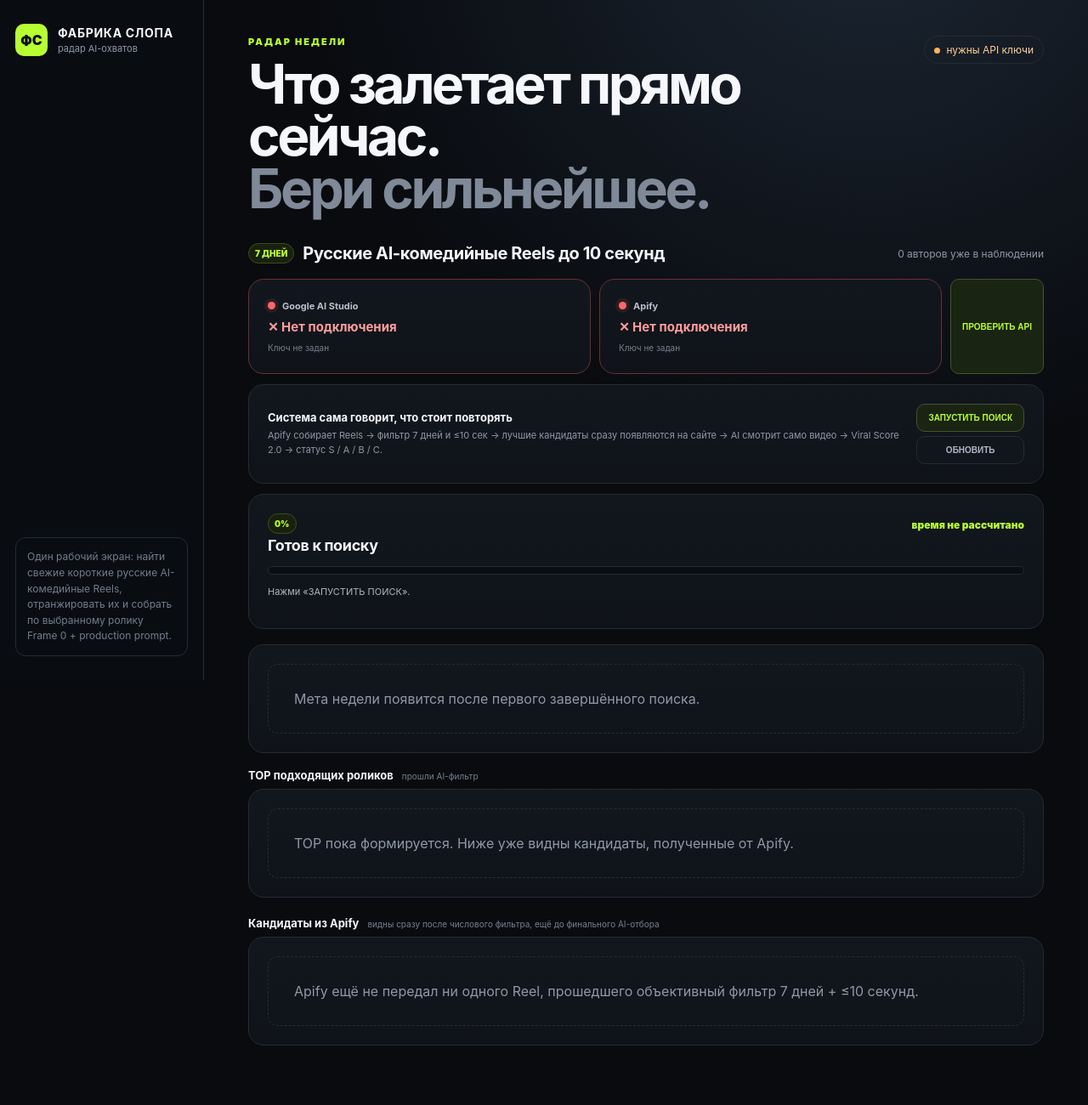
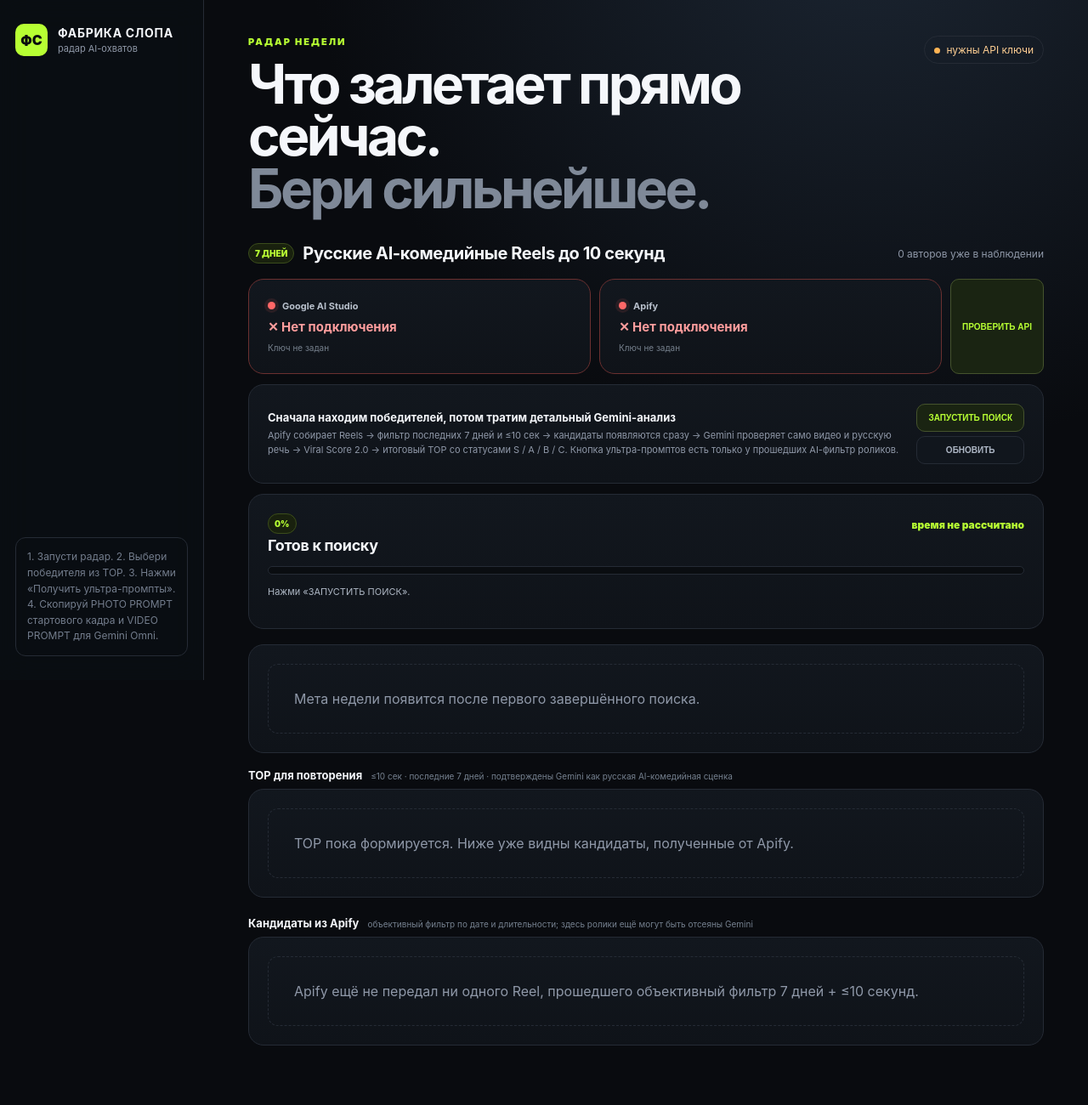
Before and after one commit to ferixdi-png/slop, a Flask app: page / in a window 1280 px wide. Shown: the whole page at 85% size. Run offline with Flask 3, Linux system fonts and the light colour scheme; data that the repository does not hold is empty.

Commit message:
Clarify radar-to-prompts workflow in UI

```diff
--- a/templates/index.html
+++ b/templates/index.html
@@ -15,7 +15,7 @@
         <div><strong>ФАБРИКА СЛОПА</strong><small>радар AI-охватов</small></div>
       </div>
       <div class="side-note">
-        Один рабочий экран: найти свежие короткие русские AI-комедийные Reels, отранжировать их и собрать по выбранному ролику Frame 0 + production prompt.
+        1. Запусти радар. 2. Выбери победителя из TOP. 3. Нажми «Получить ультра-промпты». 4. Скопируй PHOTO PROMPT стартового кадра и VIDEO PROMPT для Gemini Omni.
       </div>
     </aside>
 
@@ -38,20 +38,20 @@
           <div class="card api-card" id="geminiApiCard">
             <div><span class="api-dot"></span><b>Google AI Studio</b></div>
             <strong id="geminiApiStatus">Проверяю ключ…</strong>
-            <small id="geminiApiMeta">Минимальный тест без видео</small>
+            <small id="geminiApiMeta">Минимальный реальный запрос к Gemini API</small>
           </div>
           <div class="card api-card" id="apifyApiCard">
             <div><span class="api-dot"></span><b>Apify</b></div>
             <strong id="apifyApiStatus">Проверяю ключ…</strong>
-            <small id="apifyApiMeta">Проверка доступа к аккаунту</small>
+            <small id="apifyApiMeta">Проверка доступа к аккаунту Apify</small>
           </div>
           <button id="checkApis" class="secondary api-check-btn">ПРОВЕРИТЬ API</button>
         </div>
 
         <div class="card radar-intro">
           <div>
-            <b>Система сама говорит, что стоит повторять</b>
-            <span>Apify собирает Reels → фильтр 7 дней и ≤10 сек → лучшие кандидаты сразу появляются на сайте → AI смотрит само видео → Viral Score 2.0 → статус S / A / B / C.</span>
+            <b>Сначала находим победителей, потом тратим детальный Gemini-анализ</b>
+            <span>Apify собирает Reels → фильтр последних 7 дней и ≤10 сек → кандидаты появляются сразу → Gemini проверяет само видео и русскую речь → Viral Score 2.0 → итоговый TOP со статусами S / A / B / C. Кнопка ультра-промптов есть только у прошедших AI-фильтр роликов.</span>
           </div>
           <div class="radar-controls">
             <button id="syncRadar" class="secondary">ЗАПУСТИТЬ ПОИСК</button>
@@ -76,8 +76,8 @@
         <div id="analysisProgress" class="card progress hidden">
           <div class="spinner"></div>
           <div>
-            <strong>Разбираю выбранный ролик 1:1…</strong>
-            <span>Forensic pass → production package → QA audit → при необходимости repair-pass. Сохраняю точную длительность, русскую речь, липсинк, позиции, предметы и камеру.</span>
+            <strong>Gemini собирает ультра-промпты по выбранному Reel…</strong>
+            <span>5 FPS forensic pass → Frame 0 → production package → QA audit → при необходимости repair-pass. Точная длительность исходника сохраняется 1:1, речь остаётся русской, липсинк и позиции персонажей проверяются отдельно.</span>
           </div>
         </div>
 
@@ -88,16 +88,16 @@
         </div>
 
         <div class="section-mini-title">
-          <div><b>TOP подходящих роликов</b><span>прошли AI-фильтр</span></div>
+          <div><b>TOP для повторения</b><span>≤10 сек · последние 7 дней · подтверждены Gemini как русская AI-комедийная сценка</span></div>
         </div>
         <div class="card">
           <div id="radarRows" class="radar-table">
-            <div class="empty">Подходящих роликов пока нет.</div>
+            <div class="empty">TOP пока не сформирован.</div>
           </div>
         </div>
 
         <div class="section-mini-title candidates-title">
-          <div><b>Кандидаты из Apify</b><span>видны сразу после числового фильтра, ещё до финального AI-отбора</span></div>
+          <div><b>Кандидаты из Apify</b><span>объективный фильтр по дате и длительности; здесь ролики ещё могут быть отсеяны Gemini</span></div>
         </div>
         <div class="card">
           <div id="candidateRows" class="candidate-table">
```
